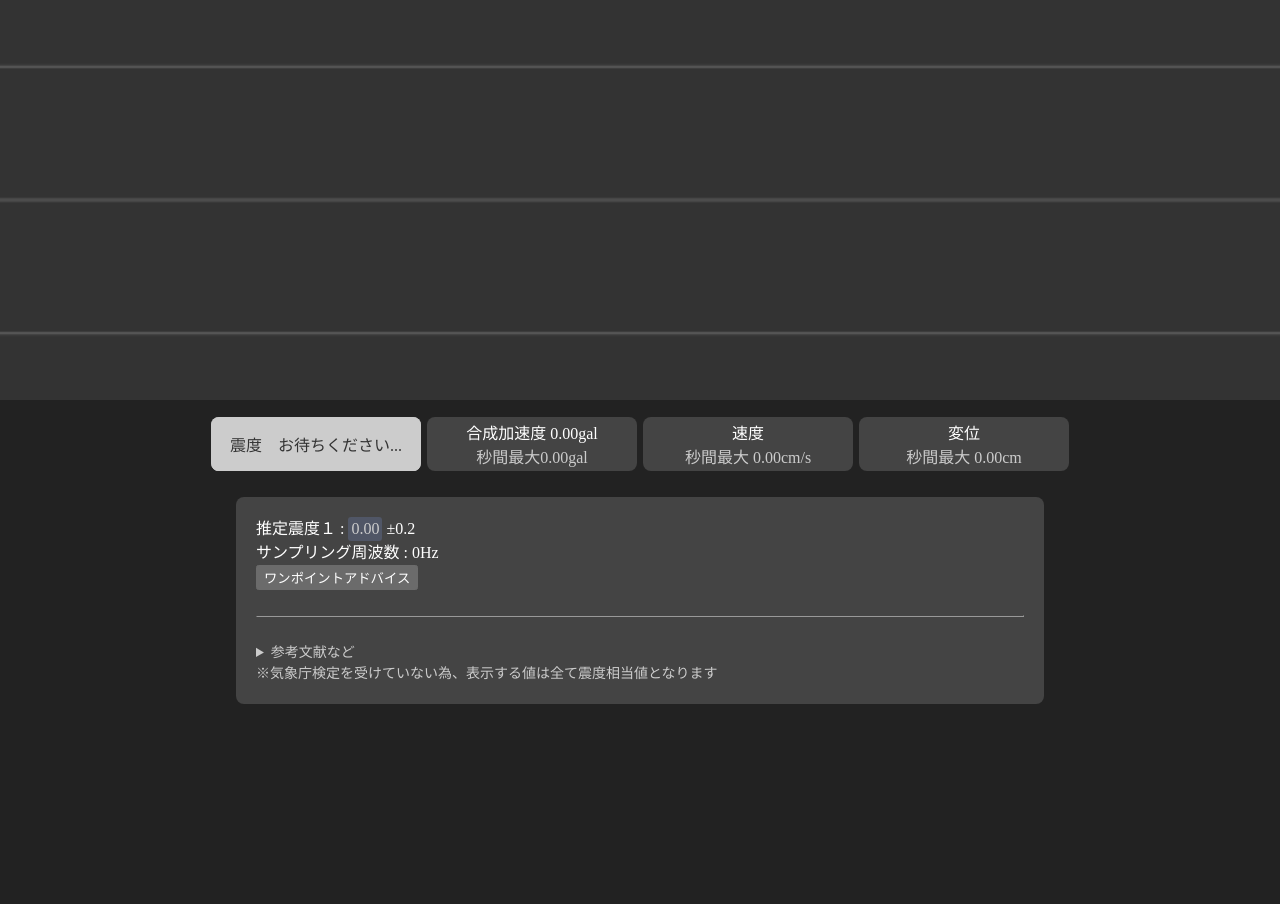
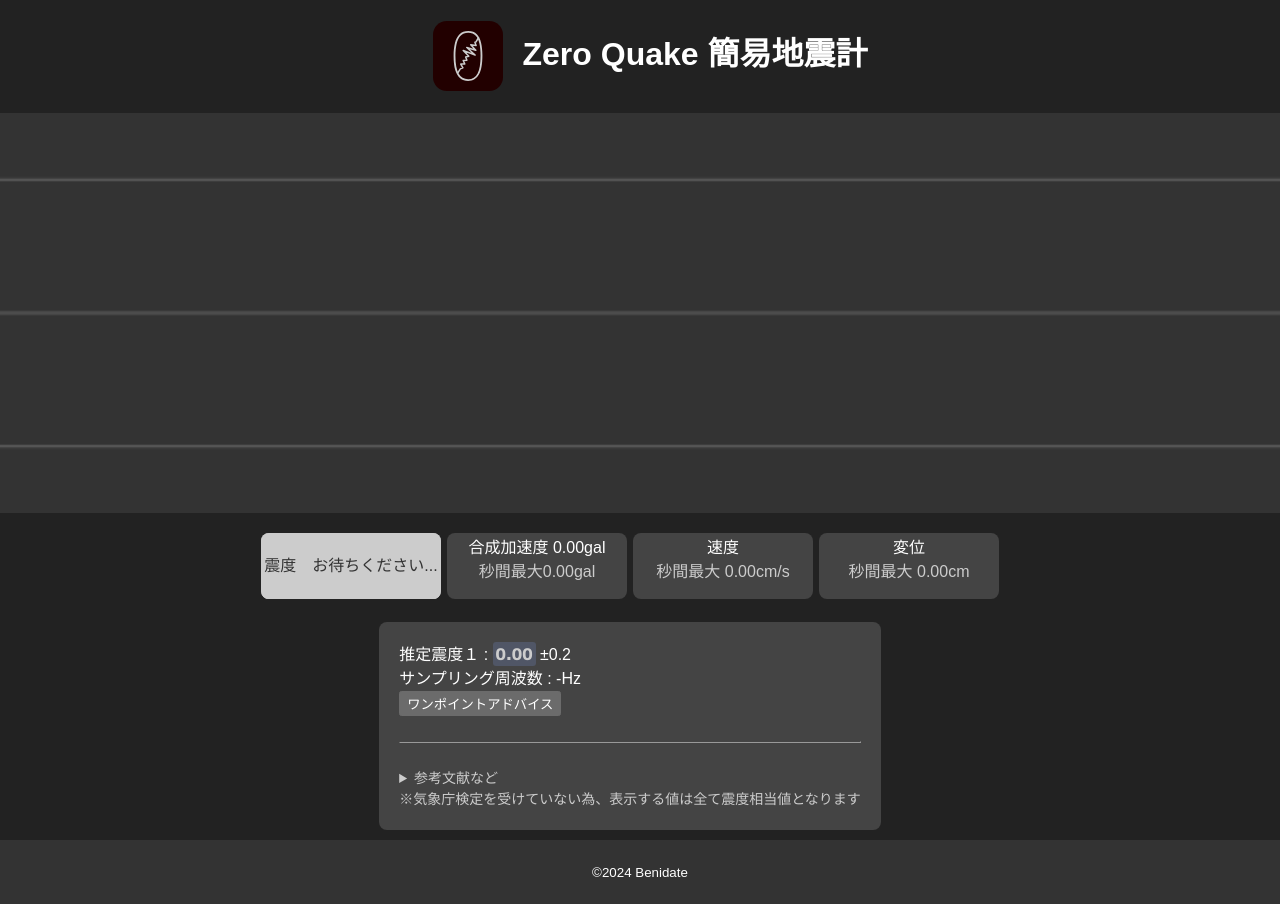
Before and after one commit to 0Quake/Seismometer, a plain HTML site: page index.html in a window 1280 px wide. Before the commit the page ends 800 px from the top, so only its background shows below. Drawn offline with Linux system fonts and the light colour scheme; a web font is replaced by a local one.

Commit message:
Update index.html

```diff
--- a/index.html
+++ b/index.html
@@ -5,7 +5,31 @@
     <meta charset="UTF-8">
     <meta name="viewport" content="width=device-width, initial-scale=1.0">
     <title>地震計</title>
+    <link rel="preconnect" href="https://fonts.googleapis.com">
+    <link rel="preconnect" href="https://fonts.gstatic.com" crossorigin>
+    <link href="https://fonts.googleapis.com/css2?family=BIZ+UDPGothic&display=swap" rel="stylesheet">
+    <link href="https://fonts.googleapis.com/css2?family=M+PLUS+1p:wght@800&display=swap" rel="stylesheet">
+
     <style>
+        header {
+            text-align: center;
+        }
+
+        header img {
+            width: 70px;
+            vertical-align: middle;
+            margin: 0 20px;
+        }
+
+        h1 span {
+            display: inline-block;
+            white-space: nowrap;
+        }
+
+        * {
+            box-sizing: border-box;
+        }
+
         html,
         body {
             width: 100vw;
@@ -14,6 +38,11 @@
             background: #222;
             color: #fff;
             color-scheme: dark;
+            font-family: "BIZ UDPGothic", sans-serif;
+            font-weight: 400;
+            font-style: normal;
+            line-height: 1.5;
+            overflow-x: hidden;
         }
 
         #canvas {
@@ -61,16 +90,17 @@
             margin-top: 20px;
             text-align: center;
             line-height: 1.5;
+            min-width: 60vw;
+            max-width: calc(100% - 20px);
+
         }
 
         #detail {
             display: inline-block;
             border-radius: 8px;
-            margin: 3px;
             text-align: left;
             padding: 20px;
             background: #444;
-            min-width: 60vw;
         }
 
         #int_c {
@@ -108,6 +138,7 @@
             display: flex;
             justify-content: center;
             flex-wrap: wrap;
+            max-width: calc(100% - 20px);
         }
 
         #pga_c,
@@ -152,6 +183,9 @@
             display: inline-block;
             border-radius: 3px;
             padding: 0 3px;
+            font-family: "M PLUS 1p", sans-serif;
+            font-weight: 800;
+            font-style: normal;
         }
 
         #onepoint_d {
@@ -212,10 +246,19 @@
             border-radius: 5px;
             background: #227cd6;
         }
+
+        footer {
+            background: #333;
+            padding: 20px 10px;
+            text-align: center;
+        }
     </style>
 </head>
 
 <body>
+    <header>
+        <h1><img src="./logo.svg"><span>Zero Quake</span> <span>簡易地震計</span></h1>
+    </header>
     <canvas id="canvas"></canvas>
 
     <main>
@@ -243,8 +286,8 @@
         </div>
         <div id="detail_wrap">
             <div id="detail">
-                <div>推定震度１ : <span id="PGAPGVInt">0</span> ±0.2</div>
-                <div>サンプリング周波数 : <span id="sampleRate">0</span>Hz</div>
+                <div>推定震度１ : <span id="PGAPGVInt">0.00</span> ±0.2</div>
+                <div>サンプリング周波数 : <span id="sampleRate">-</span>Hz</div>
 
                 <div><button id="onepoint">ワンポイントアドバイス</button></div>
 
@@ -284,6 +327,10 @@
         </div>
         <button id="onepoint_c">閉じる</button>
     </dialog>
+
+    <footer>
+        <small>&copy;2024 Benidate</small>
+    </footer>
     <script>
         const dpr = window.devicePixelRatio || 1;
         const canvas = document.getElementById("canvas");
```
